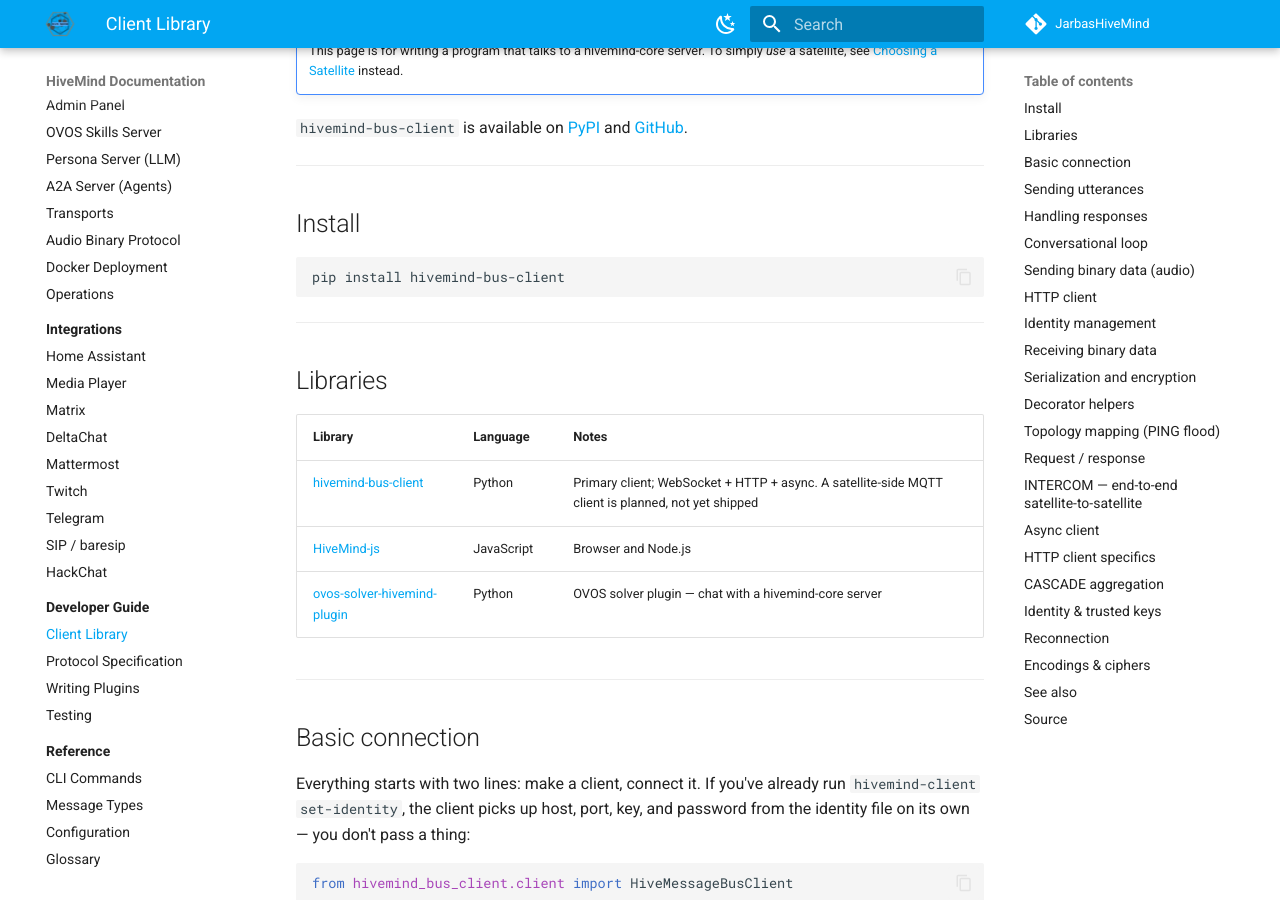
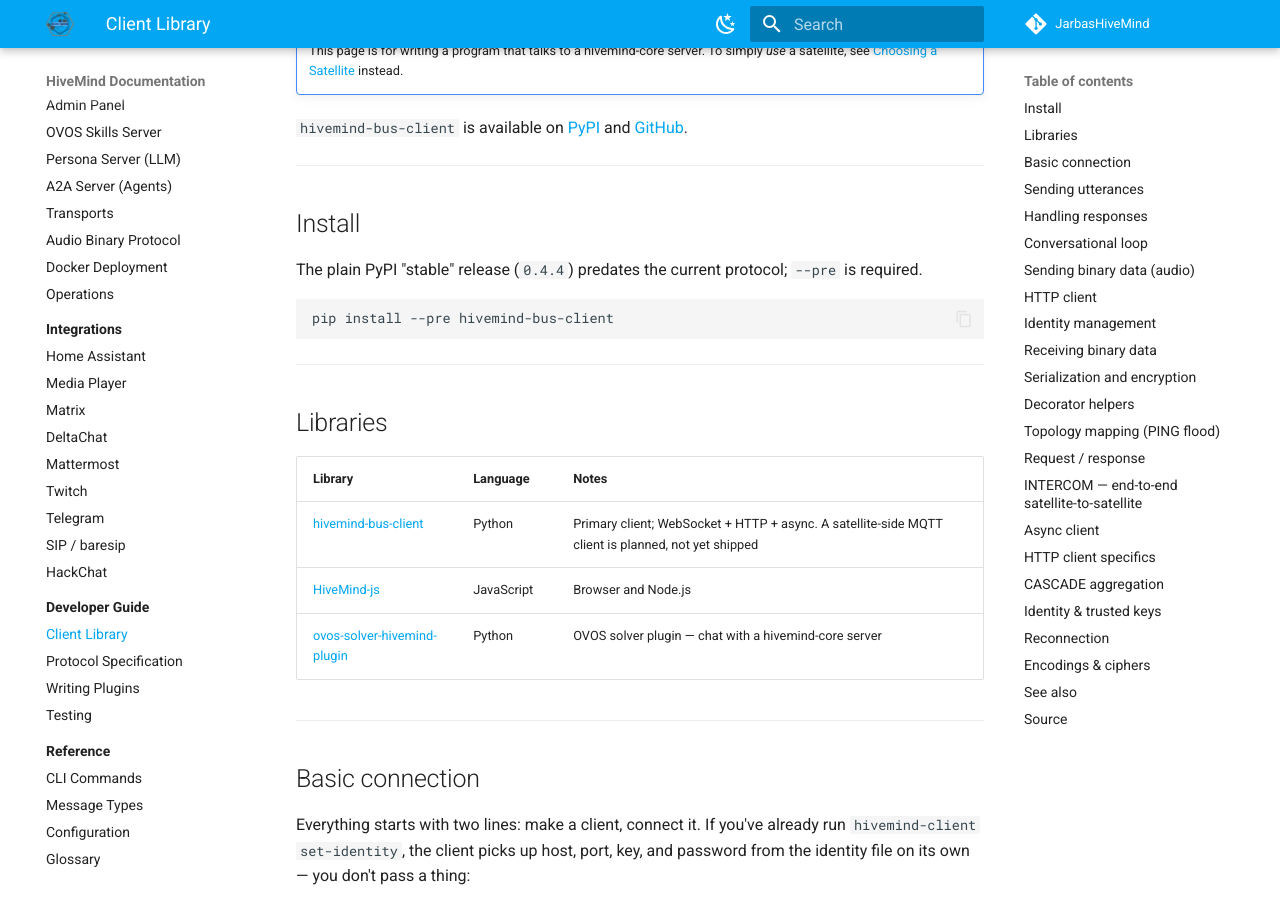
Before and after one commit to JarbasHiveMind/HiveMind-community-docs, an MkDocs documentation site: the page built from docs/developers/client-library.md, in a window 1280 px wide and 900 px high, scrolled down 556 px. Built offline with MkDocs 1.6.1 and Material for MkDocs 9.7.7, drawn with Linux system fonts in a browser that asks for light colours; some of the changed text lies outside the part shown.

Commit message:
fix: same hivemind-bus-client stale-stable trap as the OVOS manual sweep
pip install hivemind-bus-client (no --pre) resolves live to 0.4.4, a
pre-1.0 release that predates the current protocol line. Verified
live via PyPI JSON API. Added --pre to both install commands (plain
and [async] extra).

Co-Authored-By: Claude Fable 5 <noreply@anthropic.com>

````diff
--- a/docs/developers/client-library.md
+++ b/docs/developers/client-library.md
@@ -21,8 +21,11 @@ it?"; the library does the cryptography.
 
 ## Install
 
+The plain PyPI "stable" release (`0.4.4`) predates the current protocol; `--pre` is
+required.
+
 ```bash
-pip install hivemind-bus-client
+pip install --pre hivemind-bus-client
 ```
 
 ---
@@ -381,7 +384,7 @@ key, and the result carries `encrypted_key`, `ciphertext`, `tag`, `nonce`, and `
 client on `asyncio` + the `websockets` library. Install with the extra:
 
 ```bash
-pip install hivemind-bus-client[async]
+pip install --pre "hivemind-bus-client[async]"
 ```
 
 The connect lifecycle is explicit and all I/O is awaited:
````
